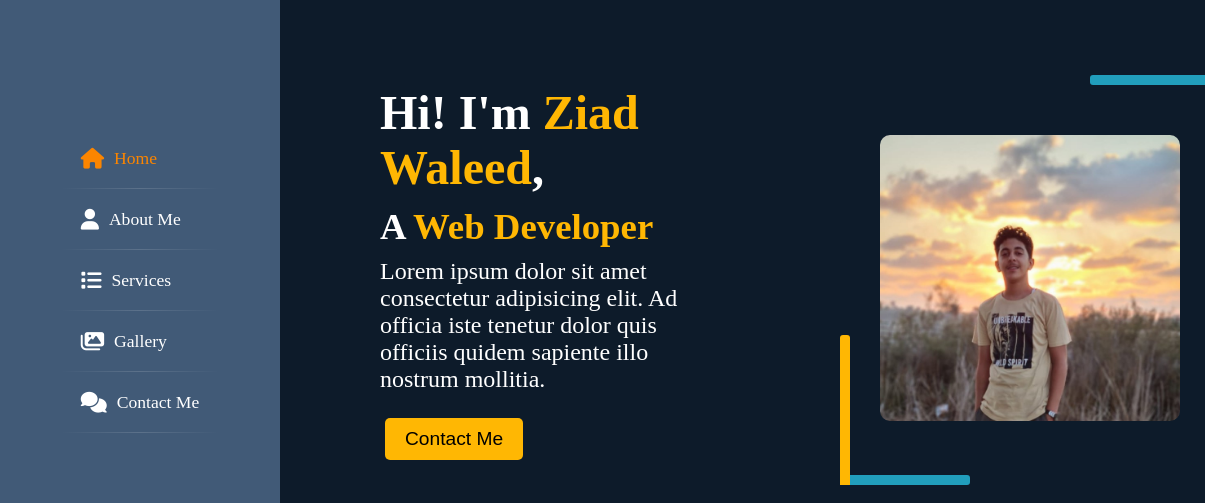
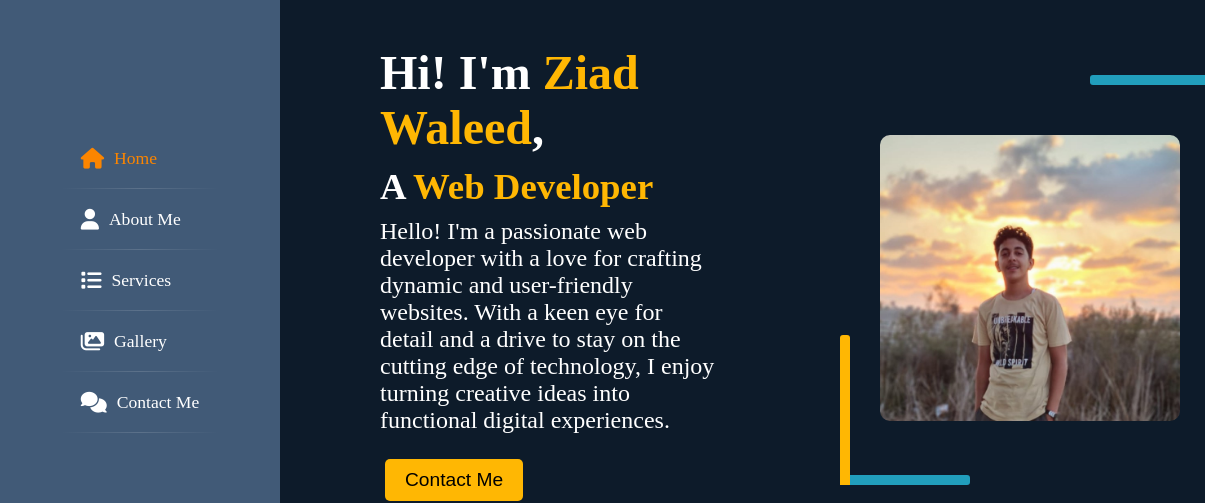
Before and after one commit to ZiadWaleed23/Portfolio-Website, a plain HTML site: page index.html in a window 1280 px wide. Shown: the part 120-623 px from the top of the page, 0-1205 px from the left. Drawn offline with nearby package versions, Linux system fonts and the light colour scheme; a web font is replaced by a local one.

Commit message:
Update index.html

```diff
--- a/index.html
+++ b/index.html
@@ -39,8 +39,9 @@
                     <div class="HomeContent">
                         <h1>Hi! I'm <span class="stylized-name">Ziad Waleed</span>,</h1>
                         <h2>A <span class="proffesions">Web Developer</span></h2>
-                        <p class="heroline">Lorem ipsum dolor sit amet consectetur adipisicing elit. Ad officia iste
-                            tenetur dolor quis officiis quidem sapiente illo nostrum mollitia.</p>
+                        <p class="heroline">Hello! I'm a passionate web developer with a love for crafting dynamic
+                            and user-friendly websites. With a keen eye for detail and a drive to stay on the cutting edge of technology,
+                             I enjoy turning creative ideas into functional digital experiences.</p>
                         <div class="buttonGroup"><button onclick="Navigate(4)">Contact Me</button></div>
                     </div>
                     <div class="SideImg">
@@ -62,7 +63,11 @@
                     <h1 class="heading">About Me</h1>
                     <h3 class="sub-heading">I'm Ziad, <span class="proffesions">A Web Developer</span></h3>
                     <p class="aboutme-deatils">
-Lorem ipsum dolor sit amet consectetur adipisicing elit. Impedit iure, iste debitis unde maiores earum, ipsam quaerat quo magni sunt nisi at ullam nostrum pariatur soluta mollitia omnis consectetur qui similique doloribus vitae sit est in modi. Officia libero, animi repellendus debitis labore ipsa exercitationem ut ex. Natus ullam officiis qui fuga optio incidunt, ipsum atque ducimus quas ad eveniet nulla sit consectetur velit inventore possimus quae provident, repudiandae eaque sed quos mollitia omnis error. Hic animi porro asperiores ratione voluptatibus commodi, architecto officia nobis ducimus sint, placeat enim? Ab obcaecati ad provident et possimus. Ullam ipsa laborum sint autem!
+Hello! I'm Ziad, a passionate web developer with a love for crafting dynamic and user-friendly websites. With a keen eye for detail and a drive to stay on the cutting edge of technology, I enjoy turning creative ideas into functional digital experiences.
+
+                        When I’m not coding, you’ll find me immersed in the world of gaming or perfecting my skills in karate. These hobbies not only keep me energized but also inspire my approach to problem-solving and innovation. Whether I'm strategizing in a game or mastering a new technique in karate, I bring the same enthusiasm and dedication to all aspects of my life.
+
+                        Feel free to connect with me if you're interested in web development, gaming, or karate. I'd love to chat with you!
                     </p>
                     <div class="about-me-divison">
                         <div class="about-me-table">
```
